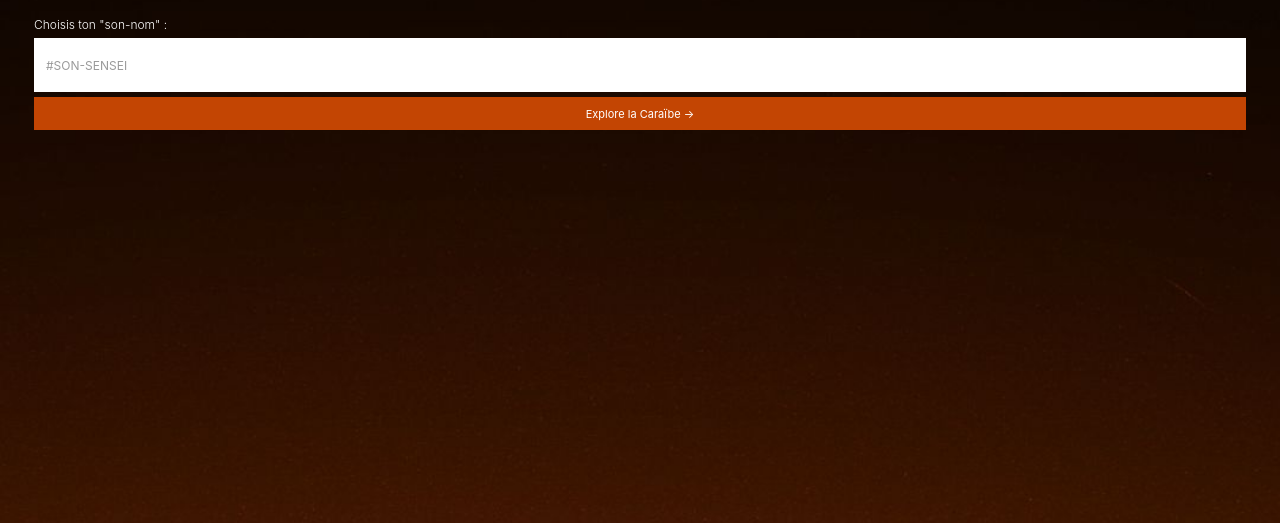
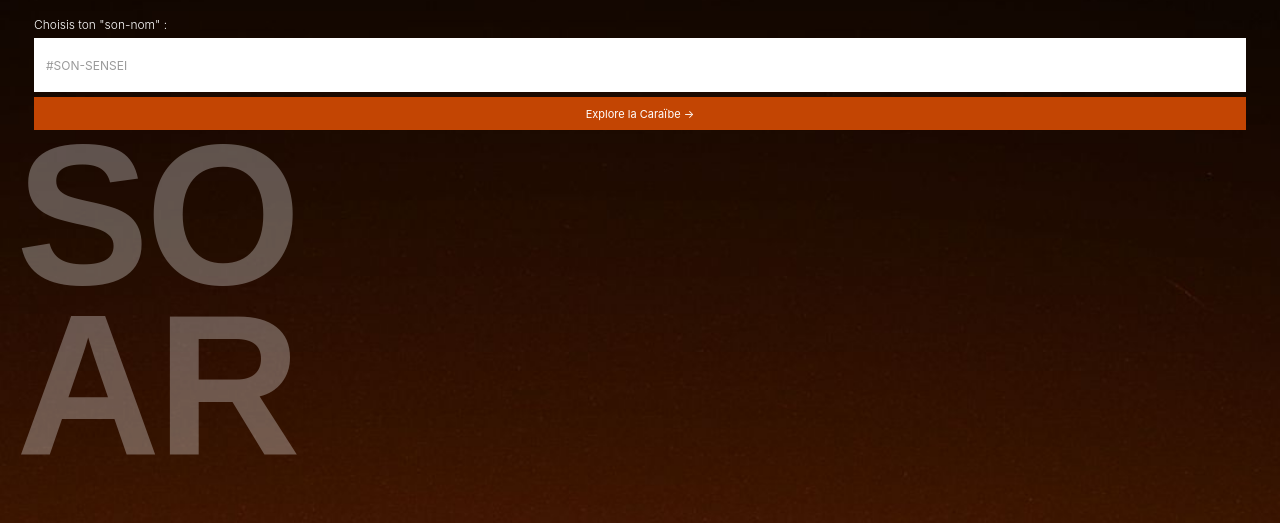
Before and after one commit to honorecelia-cmd/sonara, a website: page sonara.html in a window 1280 px wide. Shown: the part 217-740 px from the top of the page. Drawn offline with Linux system fonts and the light colour scheme.

Commit message:
fix: SOAR texte CSS opacite 0.3 bas gauche

```diff
--- a/sonara.css
+++ b/sonara.css
@@ -607,3 +607,16 @@ h1 .hi{background:var(--grad);-webkit-background-clip:text;-webkit-text-fill-col
   user-select: none;
   width: 100%;
 }
+
+.ld-soar-txt {
+  font-family: 'MuseoModerno', sans-serif;
+  font-weight: 900;
+  font-size: clamp(120px, 38vw, 200px);
+  line-height: 0.85;
+  color: rgba(255,255,255,0.3);
+  letter-spacing: -4px;
+  padding: 0 0 0 16px;
+  pointer-events: none;
+  user-select: none;
+  align-self: flex-start;
+}
--- a/sonara.html
+++ b/sonara.html
@@ -24,6 +24,7 @@
     <input id="landing-pseudo" class="ld-input" type="text" placeholder="#SON-SENSEI" maxlength="20" autocomplete="off">
     <button class="ld-btn" onclick="startFromLanding()">Explore la Caraïbe →</button>
   </div>
+  <div class="ld-soar-txt" aria-hidden="true">SO<br>AR</div>
   <div class="ld-spacer"></div>
   <div class="ld-footer">
     <span class="ld-suivez">Suivez-nous :</span>
```
